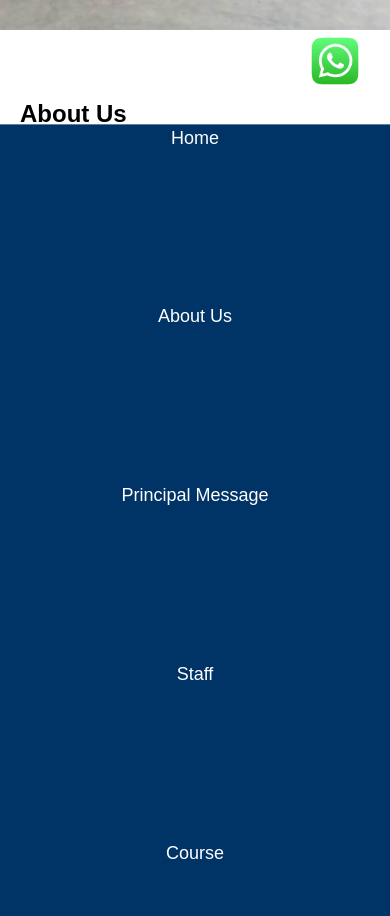
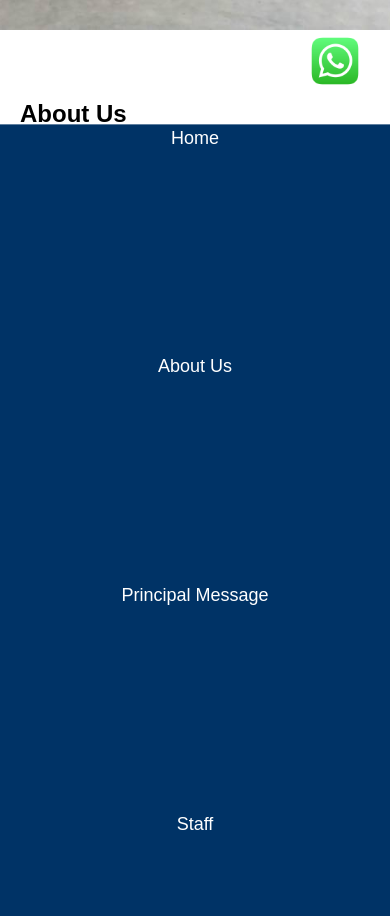
Before and after one commit to nanireo/New-folder, a plain HTML site: page index.html in a window 390 px wide. Shown: the part 720-1636 px from the top of the page. Drawn offline with Linux system fonts and the light colour scheme.

Commit message:
hanna college of bed

```diff
--- a/styles.css
+++ b/styles.css
@@ -172,7 +172,7 @@ footer p {
         transform: translateY(100%); /* Start hidden off the screen */
         list-style: none;
     display: flex;
-    gap: 150px;
+    gap: 200px;
     margin: 0; /* Add this line to remove the default margin */
     padding: 0;
     }
```
